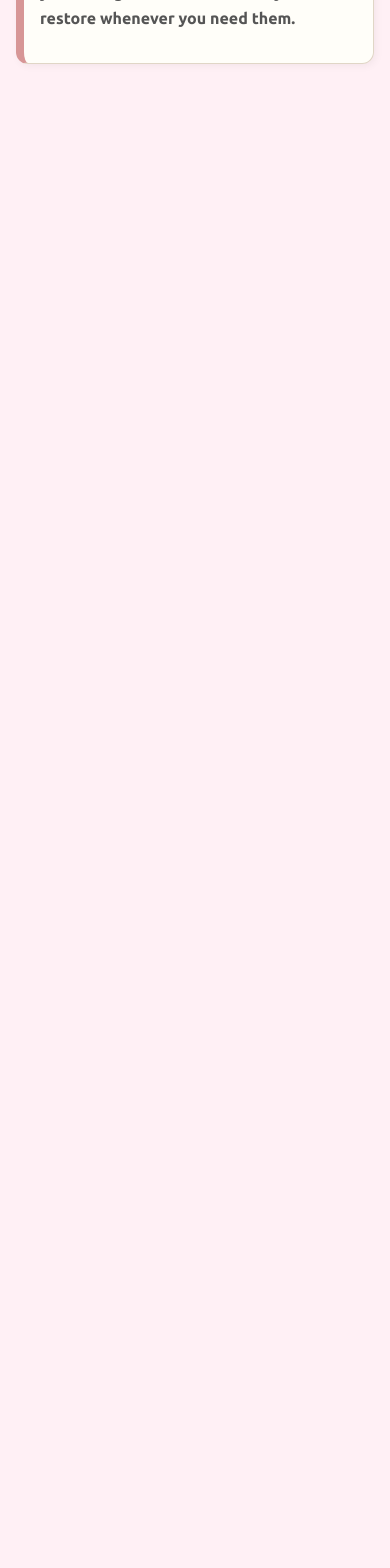
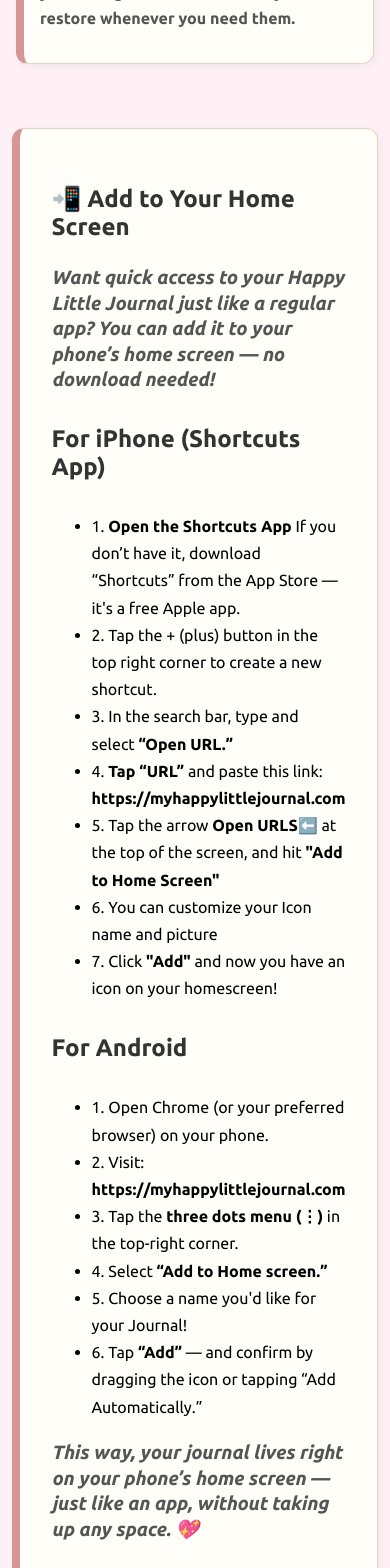
Before and after one commit to ShaynaMBarclay/vent2me, a React (Vite) app: page /settings in a window 390 px wide. Shown: the part 2320-3888 px from the top of the page. Before the commit the page ends 2416 px from the top, so only its background shows below. Built offline with nearby package versions, Linux system fonts and the light colour scheme; the HTML template or start-up script is replaced by a standard one; a web font is replaced by a local one.

Commit message:
added instructions on how to add to mobile home screens

```diff
--- a/src/pages/Settings.jsx
+++ b/src/pages/Settings.jsx
@@ -117,6 +117,37 @@
         To help with that, the app lets you export your entries as a backup and import them later if needed.
         It’s a good habit to export your journal occasionally — just in case your device resets or a glitch sneaks in. That way, your thoughts are safe and easy to restore whenever you need them.</p>
     </div>
+
+
+     {/* Add to Home Screen Section */}
+<div className="add-homescreen">
+  <h3>📲 Add to Your Home Screen</h3>
+  <p>Want quick access to your Happy Little Journal just like a regular app? You can add it to your phone’s home screen — no download needed!</p>
+
+  <h4>For iPhone (Shortcuts App)</h4>
+  <ul>
+    <li>1. <strong>Open the Shortcuts App</strong> If you don’t have it, download “Shortcuts” from the App Store — it's a free Apple app.</li>
+    <li>2. Tap the + (plus) button in the top right corner to create a new shortcut.</li>
+    <li>3. In the search bar, type and select <strong>“Open URL.”</strong></li>
+    <li>4. <strong>Tap “URL” </strong>and paste this link: <strong>https://myhappylittlejournal.com</strong></li>
+    <li>5. Tap the arrow <strong>Open URLS⬅️</strong> at the top of the screen, and hit <strong>"Add to Home Screen"</strong></li>
+    <li>6. You can customize your Icon name and picture</li>
+    <li>7. Click <strong>"Add"</strong> and now you have an icon on your homescreen!</li>
+  </ul>
+
+  <h4>For Android </h4>
+  <ul>
+    <li>1. Open Chrome (or your preferred browser) on your phone.</li>
+    <li>2. Visit: <strong>https://myhappylittlejournal.com</strong></li>
+    <li>3. Tap the <strong>three dots menu (⋮)</strong> in the top-right corner.</li>
+    <li>4. Select <strong>“Add to Home screen.”</strong></li>
+    <li>5. Choose a name you'd like for your Journal!</li>
+    <li>6. Tap <strong>“Add”</strong> — and confirm by dragging the icon or tapping “Add Automatically.”</li>
+  </ul>
+
+  <p>This way, your journal lives right on your phone’s home screen — just like an app, without taking up any space. 💖</p>
+</div>
+
   </div>
 </>
 
--- a/src/styles/Settings.css
+++ b/src/styles/Settings.css
@@ -215,3 +215,43 @@
   .tip-button:hover {
     background-color: #bc6c25;
   }
+
+  .add-homescreen {
+    flex: 1 1 300px;
+    max-width: 500px;
+    background-color: #fffef9;
+    border: 1px solid #e0d6c6;
+    border-left: 8px solid #d79696;
+    border-radius: 12px;
+    padding: 2rem;
+    font-family: "Ubuntu", sans-serif;
+    box-shadow: 2px 2px 8px rgba(0, 0, 0, 0.05);
+    margin-bottom: 4rem;
+  }
+  .add-homescreen h3 {
+    font-size: 24px;
+    font-family: "Ubuntu", sans-serif;
+    color: #333;
+  }
+
+  .add-homescreen h4 {
+    font-size: 24px;
+    font-family: "Ubuntu", sans-serif;
+    color: #333;
+  }
+
+  .add-homescreen p {
+    font-size: 1.2rem;
+    font-weight: 600;
+    line-height: 1.6rem;
+    font-style: italic;
+    color: #555;
+    font-family: "Ubuntu", sans-serif;
+  }
+
+  .add-homescreen li {
+    font-size: 1rem;
+    line-height: 1.7rem;
+    color: #000000;
+    font-family: "Ubuntu", sans-serif;
+  }
```
